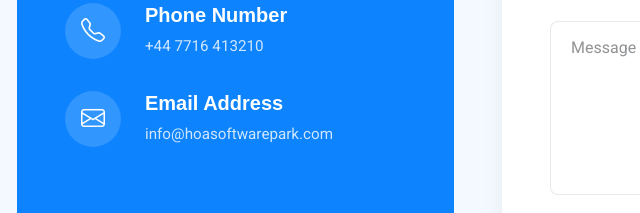
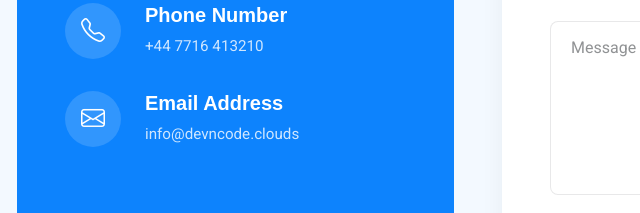
Before and after one commit to AhmadAli0071/hoa, a plain HTML site: page client/index.html in a window 1280 px wide. Shown: the part 7459-7672 px from the top of the page, 65-705 px from the left. Drawn offline with Linux system fonts and the light colour scheme.

Commit message:
Your commit message

```diff
--- a/client/index.html
+++ b/client/index.html
@@ -921,7 +921,7 @@
             </div>
             <div class="content">
               <h4>Email Address</h4>
-              <p>info@hoasoftwarepark.com</p>
+              <p>info@devncode.clouds</p>
             </div>
           </div>
         </div>
```
